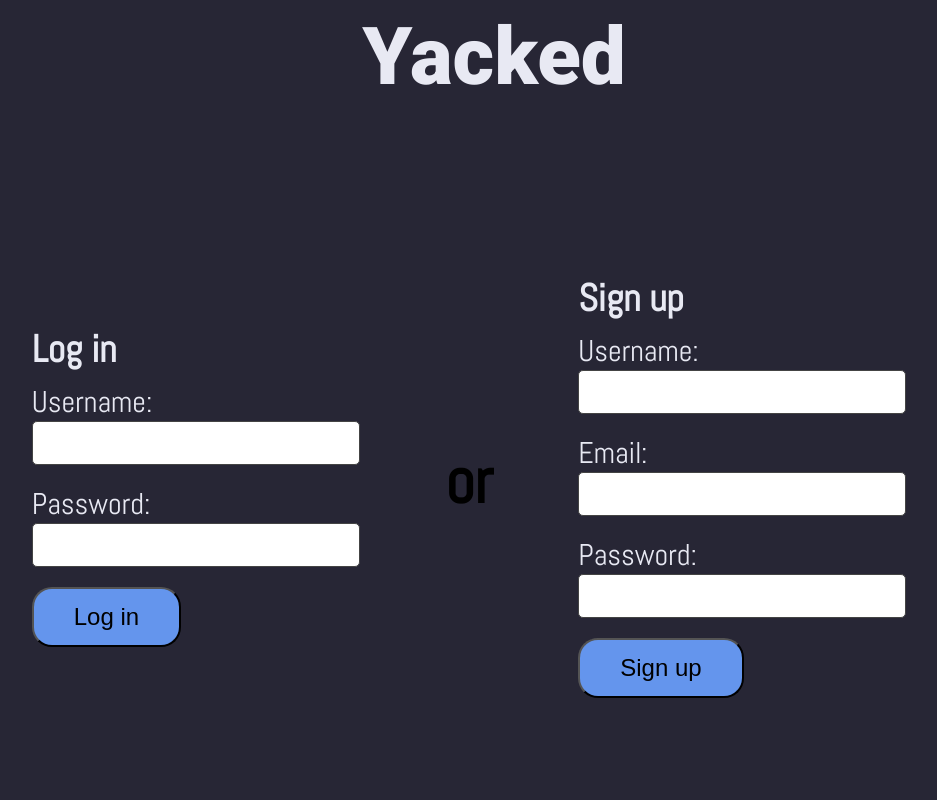
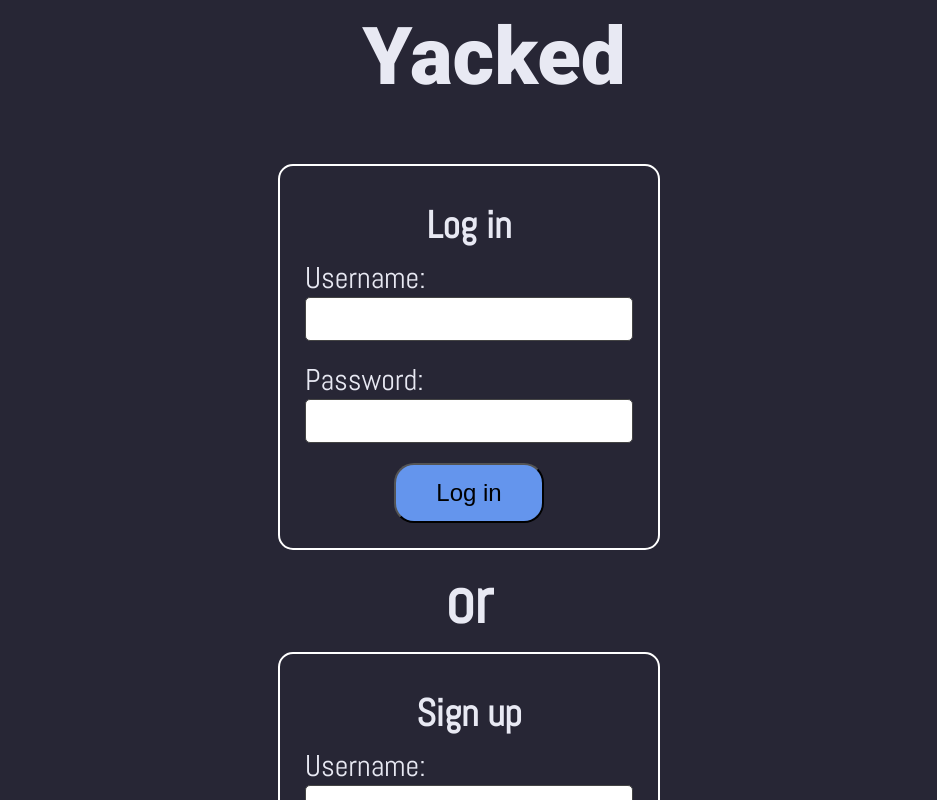
Before and after one commit to bjexe/fitnessapp, a React (Create React App) app in the folder frontend/: page / in a window 1280 px wide. Shown: the top 800 px of the page, without its empty margins (171-1108 px from the left). Built offline with nearby package versions, Linux system fonts and the light colour scheme.

Commit message:
more styling to landingpage

```diff
--- a/frontend/src/components/LandingPage.css
+++ b/frontend/src/components/LandingPage.css
@@ -55,17 +55,29 @@ label {
     font-size: 24px;
     padding: 14px 40px;
     border-radius: 20px;
+
 }
 
 .loginSignupSeparator {
     font-size: 64px;
+    color: #e8e9f3;
 }
 
 .forms {
     display: flex;
+    flex-direction: column;
     justify-content: space-around;
     width: 75%;
     align-self: center;
     align-items: center;
-    margin-top: 150px;
+    margin-top: 50px;
 }
+
+form {
+    display: flex;
+    flex-direction: column;
+    align-items: center;
+    border: 2px solid #fff;
+    padding: 25px;
+    border-radius: 15px;
+}
--- a/frontend/src/components/LandingPage.js
+++ b/frontend/src/components/LandingPage.js
@@ -92,7 +92,7 @@ export default function LandingPage() {
                 </div>
                 <div className="forms">
                     <form onSubmit={handleLoginSubmit}>
-                        <h1 style={{"font-size": "38px", "color": "#e8e9f3"}}>Log in</h1>
+                        <h1 style={{"font-size": "38px", "color": "#e8e9f3", "textAlign": "center"}}>Log in</h1>
                         <label style={{"color": "#e8e9f3"}}>
                             Username:
                             <input type="text" value={loginFormData.username} onChange={handleLoginChange} name="username"/>
@@ -107,7 +107,7 @@ export default function LandingPage() {
                     </form>
                 <h2 className="loginSignupSeparator">or</h2>
                 <form onSubmit={handleRegisterSubmit}>
-                    <h1 style={{"font-size": "38px", "color": "#e8e9f3"}}>Sign up</h1>
+                    <h1 style={{"font-size": "38px", "color": "#e8e9f3", "textAlign": "center"}}>Sign up</h1>
                     <label style={{"color": "#e8e9f3"}}>
                         Username:
                         <input type="text" value={registerFormData.username} onChange={handleRegisterChange} name="username"/>
```
